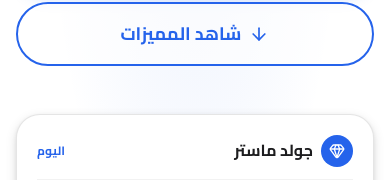
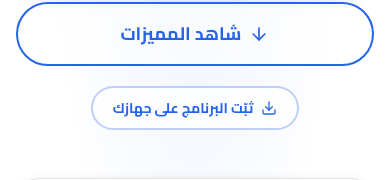
Before and after one commit to yasman1178/Goldemanger_webkit, a React (Vite) app: page / in a window 390 px wide. Shown: the part 501-681 px from the top of the page. Built offline with nearby package versions, Linux system fonts and the light colour scheme; no server answers.

Commit message:
feat: add PWA install button to hero for tablet/desktop

```diff
--- a/src/features/public-site/components/Hero.tsx
+++ b/src/features/public-site/components/Hero.tsx
@@ -1,4 +1,5 @@
 import { Gem, ArrowDown } from 'lucide-react'
+import { InstallAppButton } from '@/features/public-site/components/InstallAppButton'
 import {
   LayoutDashboard,
   Package,
@@ -72,6 +73,10 @@ export function Hero() {
               شاهد المميزات
             </button>
           </div>
+
+          <div className="mt-5 flex justify-center">
+            <InstallAppButton />
+          </div>
         </div>
 
         <div className="mt-12 flex items-center justify-center">
--- /dev/null
+++ b/src/features/public-site/components/InstallAppButton.tsx
@@ -0,0 +1,51 @@
+import { useState } from 'react'
+import { Download, Smartphone } from 'lucide-react'
+import { usePwaInstall } from '@/shared/hooks/usePwaInstall'
+
+/**
+ * زر تحميل/تثبيت البرنامج (PWA) على الكمبيوتر أو التابلت.
+ * - تستخدم المطالبة الأصلية للمتصفح عند توفرها.
+ * - على iOS وغير المدعومة تعرض تعليمات التثبيت اليدوي.
+ */
+export function InstallAppButton() {
+  const { canPrompt, isIosDevice, isInstalled, install } = usePwaInstall()
+  const [showHint, setShowHint] = useState(false)
+
+  if (isInstalled) return null
+
+  const handleClick = async () => {
+    if (canPrompt) {
+      await install()
+      return
+    }
+    setShowHint(true)
+  }
+
+  return (
+    <div className="flex flex-col items-center gap-2">
+      <button
+        type="button"
+        onClick={handleClick}
+        className="touch-target inline-flex items-center gap-2 rounded-full border-2 border-primary/30 bg-white/70 px-5 py-2 text-sm font-bold text-primary transition-colors hover:bg-primary/5"
+      >
+        {isIosDevice ? <Smartphone className="size-4" /> : <Download className="size-4" />}
+        ثبّت البرنامج على جهازك
+      </button>
+      {showHint && !canPrompt && (
+        <p className="max-w-xs text-center text-xs leading-relaxed text-foreground/60">
+          {isIosDevice ? (
+            <>
+              على الآيفون/الآيباد: من متصفح سافاري اضغط{' '}
+              <span className="font-bold">زر المشاركة ← إضافة إلى الشاشة الرئيسية</span>
+            </>
+          ) : (
+            <>
+              افتح الموقع من متصفح <span className="font-bold">كروم أو إيدج</span> ثم اضغط أيقونة
+              التثبيت في شريط العنوان، أو استخدم زر «ثبّت» عند ظهوره.
+            </>
+          )}
+        </p>
+      )}
+    </div>
+  )
+}
--- /dev/null
+++ b/src/shared/hooks/usePwaInstall.ts
@@ -0,0 +1,64 @@
+import { useCallback, useEffect, useState } from 'react'
+
+interface BeforeInstallPromptEvent extends Event {
+  prompt: () => Promise<void>
+  userChoice: Promise<{ outcome: 'accepted' | 'dismissed'; platform: string }>
+}
+
+function isIosDevice() {
+  return /iPad|iPhone|iPod/.test(navigator.userAgent) && !(window as { MSStream?: unknown }).MSStream
+}
+
+function isStandalone() {
+  return (
+    window.matchMedia('(display-mode: standalone)').matches ||
+    (navigator as { standalone?: boolean }).standalone === true
+  )
+}
+
+/**
+ * يلتقط حدث beforeinstallprompt لتثبيت التطبيق (PWA) على الكمبيوتر أو التابلت.
+ * على الأجهزة التي لا تدعم المطالبة (مثل iOS) يرجع isIosDevice ليعرض تعليمات التثبيت اليدوي.
+ */
+export function usePwaInstall() {
+  const [deferredPrompt, setDeferredPrompt] = useState<BeforeInstallPromptEvent | null>(null)
+  const [isInstalled, setIsInstalled] = useState(isStandalone)
+  const [installedThroughPrompt, setInstalledThroughPrompt] = useState(false)
+
+  useEffect(() => {
+    if (isStandalone()) setIsInstalled(true)
+
+    const onPrompt = (e: Event) => {
+      e.preventDefault()
+      setDeferredPrompt(e as BeforeInstallPromptEvent)
+    }
+    const onAppInstalled = () => {
+      setIsInstalled(true)
+      setInstalledThroughPrompt(true)
+      setDeferredPrompt(null)
+    }
+    window.addEventListener('beforeinstallprompt', onPrompt)
+    window.addEventListener('appinstalled', onAppInstalled)
+    return () => {
+      window.removeEventListener('beforeinstallprompt', onPrompt)
+      window.removeEventListener('appinstalled', onAppInstalled)
+    }
+  }, [])
+
+  const install = useCallback(async () => {
+    if (!deferredPrompt) return false
+    await deferredPrompt.prompt()
+    const choice = await deferredPrompt.userChoice
+    if (choice.outcome === 'accepted') setIsInstalled(true)
+    setDeferredPrompt(null)
+    return choice.outcome === 'accepted'
+  }, [deferredPrompt])
+
+  return {
+    canPrompt: !!deferredPrompt,
+    isIosDevice: isIosDevice(),
+    isInstalled,
+    installedThroughPrompt,
+    install,
+  } as const
+}
```
